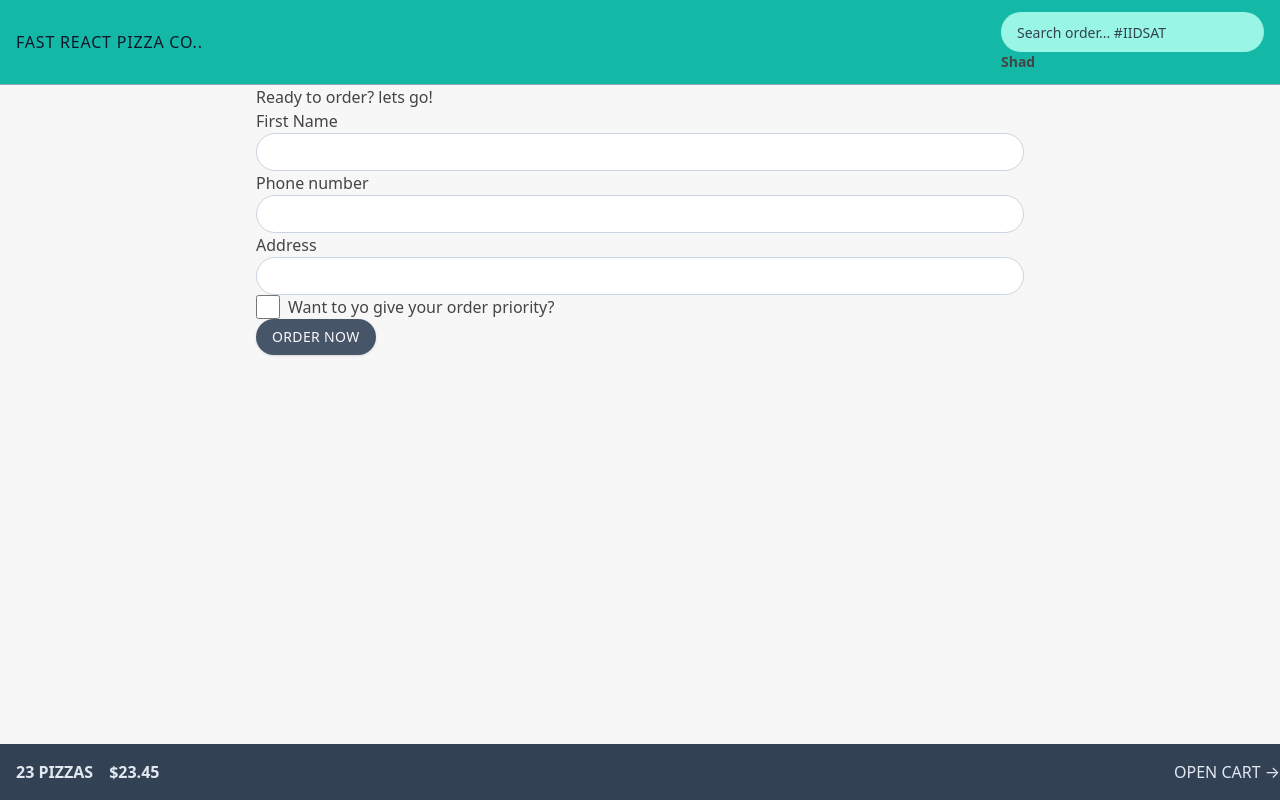
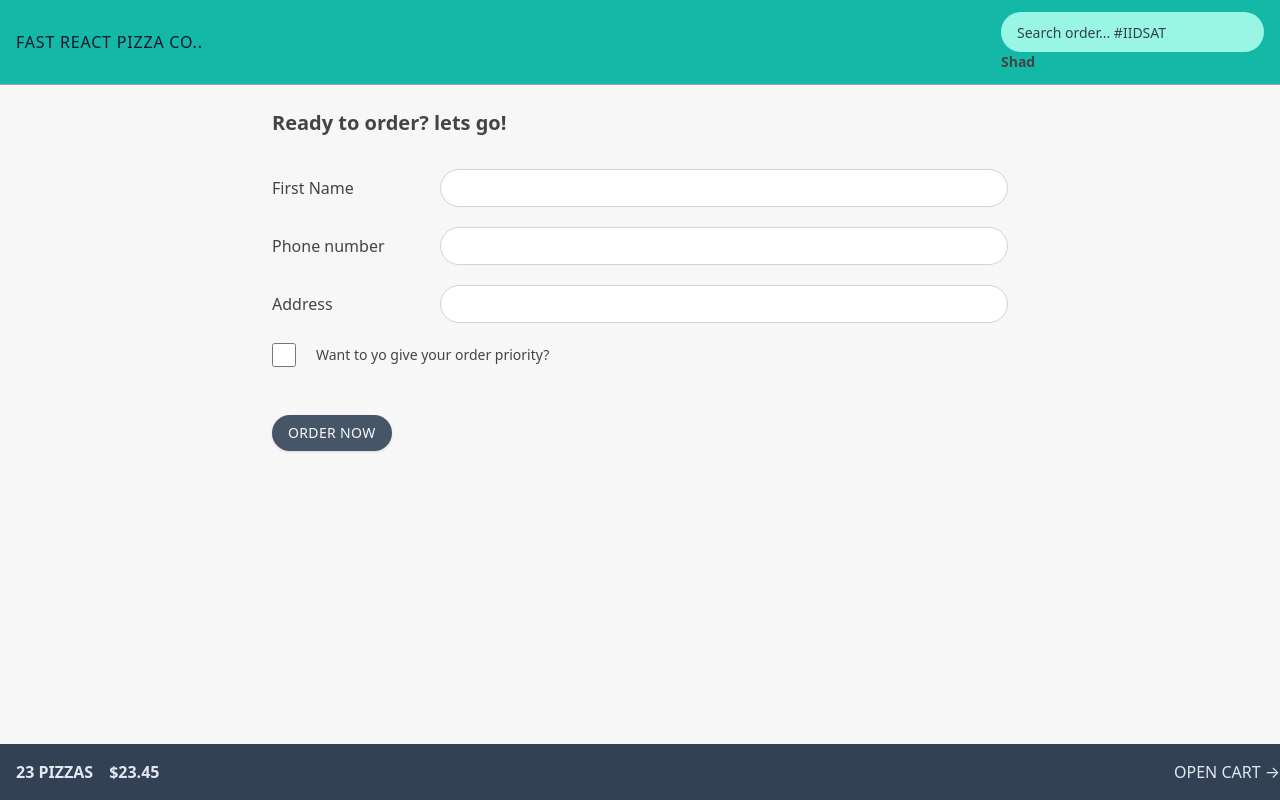
Before and after one commit to Shad-dil/fastReactPizzaCo, a React (Vite) app: page /order/new in a window 1280 px wide. Built offline with nearby package versions, Linux system fonts and the light colour scheme.

Commit message:
Tailwind is Completed

```diff
--- a/src/features/cart/Cart.jsx
+++ b/src/features/cart/Cart.jsx
@@ -44,7 +44,7 @@ function Cart() {
         <Button className="bg-slate-600 hover:bg-slate-700 transition-all uppercase tracking-wide
             rounded-full focus:outline-none focus:ring focus:ring-teal-500
             focus:ring-offset-2 disabled:cursor-not-allowed" onClick={()=>navigate("/order/new")}>Order Pizzas</Button>
-        <Button variant="destructive" className="transition-all uppercase tracking-wide
+        <Button variant="outline" className="transition-all uppercase tracking-wide
             rounded-full mx-3">Clear cart</Button>
       </div>
     </div>
--- a/src/features/cart/CartItem.jsx
+++ b/src/features/cart/CartItem.jsx
@@ -5,13 +5,13 @@ function CartItem({ item }) {
   const { pizzaId, name, quantity, totalPrice } = item;
 
   return (
-    <li className="py-3 ">
-      <p>
+    <li className="py-3 sm:flex sm:items-center sm:justify-between">
+      <p className="mb-1 sm:mb-0">
         {quantity}&times; {name}
       </p>
-      <div className="flex items-center justify-between">
-        <p>{formatCurrency(totalPrice)}</p>
-        <Button size="sm" variant="destructive">Delete</Button>
+      <div className="flex items-center gap-6">
+        <p className="text-sm font-bold">{formatCurrency(totalPrice)}</p>
+        <Button size="sm" variant="destructive" className="rounded-full">Delete</Button>
       </div>
     </li>
   );
--- a/src/features/order/CreateOrder.jsx
+++ b/src/features/order/CreateOrder.jsx
@@ -43,36 +43,37 @@ function CreateOrder() {
   const cart = fakeCart;
 
   return (
-    <div>
-      <h2>Ready to order? lets go!</h2>
+    <div className="px-4 py-6">
+      <h2 className="text-xl font-semibold mb-8">Ready to order? lets go!</h2>
 
       <Form method="POST">
-        <div>
-          <label>First Name</label>
+        <div className="mb-5 flex gap-2 flex-col sm:flex-row sm:items-center">
+          <label className="sm:basis-40">First Name</label>
           <input type="text" name="customer" required
-          className="input" />
+          className="input grow" />
         </div>
 
-        <div>
-          <label>Phone number</label>
-          <div>
+        <div className="mb-5 flex gap-2 flex-col sm:flex-row sm:items-center">
+          <label className="sm:basis-40" >Phone number</label>
+          <div className="grow">
             <input type="tel" name="phone" required
-              className="input"/>
+              className="input w-full" />
+            {formErrors?.phone && (
+            <span className="text-xs text-red-700  p-2 rounded-md mt-10 ">{formErrors?.phone}</span>
+          )}
           </div>
-          {formErrors?.phone && (
-            <span className="text-sm text-red-700  ">{formErrors?.phone}</span>
-          )}
+
         </div>
 
-        <div>
-          <label>Address</label>
-          <div>
+        <div className="mb-5 flex gap-2 flex-col sm:flex-row sm:items-center">
+          <label className="sm:basis-40">Address</label>
+          <div className="grow">
             <input type="text" name="address" required
-              className="input" />
+              className="input w-full" />
           </div>
         </div>
 
-        <div className="flex items-center justify-start gap-2">
+        <div className="flex items-center  gap-5 mb-12">
           <input
             type="checkbox"
             name="priority"
@@ -81,7 +82,7 @@ function CreateOrder() {
             onChange={(e) => setWithPriority(e.target.checked)}
             className=" h-6 w-6 accent-teal-500"
           />
-          <label htmlFor="priority">Want to yo give your order priority?</label>
+          <label htmlFor="priority" className="text-sm">Want to yo give your order priority?</label>
         </div>
 
         <div>
--- a/src/features/order/Order.jsx
+++ b/src/features/order/Order.jsx
@@ -7,45 +7,51 @@ import {
   formatCurrency,
   formatDate,
 } from "../../utils/helpers";
+import OrderItem from "./OrderItem";
 
 function Order() {
   const order = useLoaderData();
   // Everyone can search for all orders, so for privacy reasons we're gonna gonna exclude names or address, these are only for the restaurant staff
   const {
-    // id,
+    id,
     status,
     priority,
     priorityPrice,
     orderPrice,
     estimatedDelivery,
-    // cart,
+    cart,
   } = order;
   const deliveryIn = calcMinutesLeft(estimatedDelivery);
 
   return (
-    <div>
-      <div>
-        <h2>Status</h2>
+    <div className="px-4 py-6 space-y-8" >
+      <div className="flex items-center justify-between flex-wrap gap-2">
+        <h2 className="text-xl font-semibold">Order #{id} Status</h2>
 
-        <div>
-          {priority && <span>Priority</span>}
-          <span>{status} order</span>
+        <div className="space-x-2">
+          {priority && <span className="bg-red-500 rounded-full py-1 px-3 font-semibold uppercase text-red-50 tracking-wide">Priority</span>}
+          <span className="bg-green-500 rounded-full py-1 px-3 font-semibold uppercase text-red-50 tracking-wide">{status} order</span>
         </div>
       </div>
 
-      <div>
-        <p>
+      <div className="flex items-center justify-between flex-wrap gap-2 bg-slate-200 px-6 py-5">
+        <p className="font-medium">
           {deliveryIn >= 0
             ? `Only ${calcMinutesLeft(estimatedDelivery)} minutes left 😃`
             : "Order should have arrived"}
         </p>
-        <p>(Estimated delivery: {formatDate(estimatedDelivery)})</p>
+        <p className="text-xs text-stone-500">(Estimated delivery: {formatDate(estimatedDelivery)})</p>
       </div>
 
-      <div>
-        <p>Price pizza: {formatCurrency(orderPrice)}</p>
-        {priority && <p>Price priority: {formatCurrency(priorityPrice)}</p>}
-        <p>To pay on delivery: {formatCurrency(orderPrice + priorityPrice)}</p>
+      <ul className="divide-y divide-stone-200 borde-b border-t">
+
+      {cart.map((item) => <OrderItem item={item} key={item.id}/>)}
+      </ul>
+
+      <div className="space-y-2 bg-stone-200 px-6 py-5">
+        <p className="text-sm text-stone-600 font-medium">Price pizza: {formatCurrency(orderPrice)}</p>
+        {priority && <p className="text-sm text-stone-600 font-medium">Price priority: {formatCurrency(priorityPrice)}</p>}
+        <p className="font-bold">To pay on delivery: {formatCurrency(orderPrice + priorityPrice)}</p>
       </div>
     </div>
   );
--- a/src/features/order/OrderItem.jsx
+++ b/src/features/order/OrderItem.jsx
@@ -4,12 +4,12 @@ function OrderItem({ item, isLoadingIngredients, ingredients }) {
   const { quantity, name, totalPrice } = item;
 
   return (
-    <li>
-      <div>
+    <li className="py-3">
+      <div className="flex justify-between gap-4 text-sm">
         <p>
-          <span>{quantity}&times;</span> {name}
+          <span className="font-bold">{quantity}&times;</span> {name}
         </p>
-        <p>{formatCurrency(totalPrice)}</p>
+        <p className="font-bold">{formatCurrency(totalPrice)}</p>
       </div>
     </li>
   );
--- a/src/index.css
+++ b/src/index.css
@@ -8,7 +8,7 @@ body {
 @layer components{
   .input{
     @apply rounded-full border border-slate-300 transition-all text-sm duration-300
-               px-4 py-2 focus:outline-none focus:ring focus:ring-slate-200 w-full
+               px-4 py-2 focus:outline-none focus:ring focus:ring-slate-200
   }
 }
 
```
Also changed, not shown: index.html (+1 -1 lines), src/components/ThemeProvider.jsx (added).
